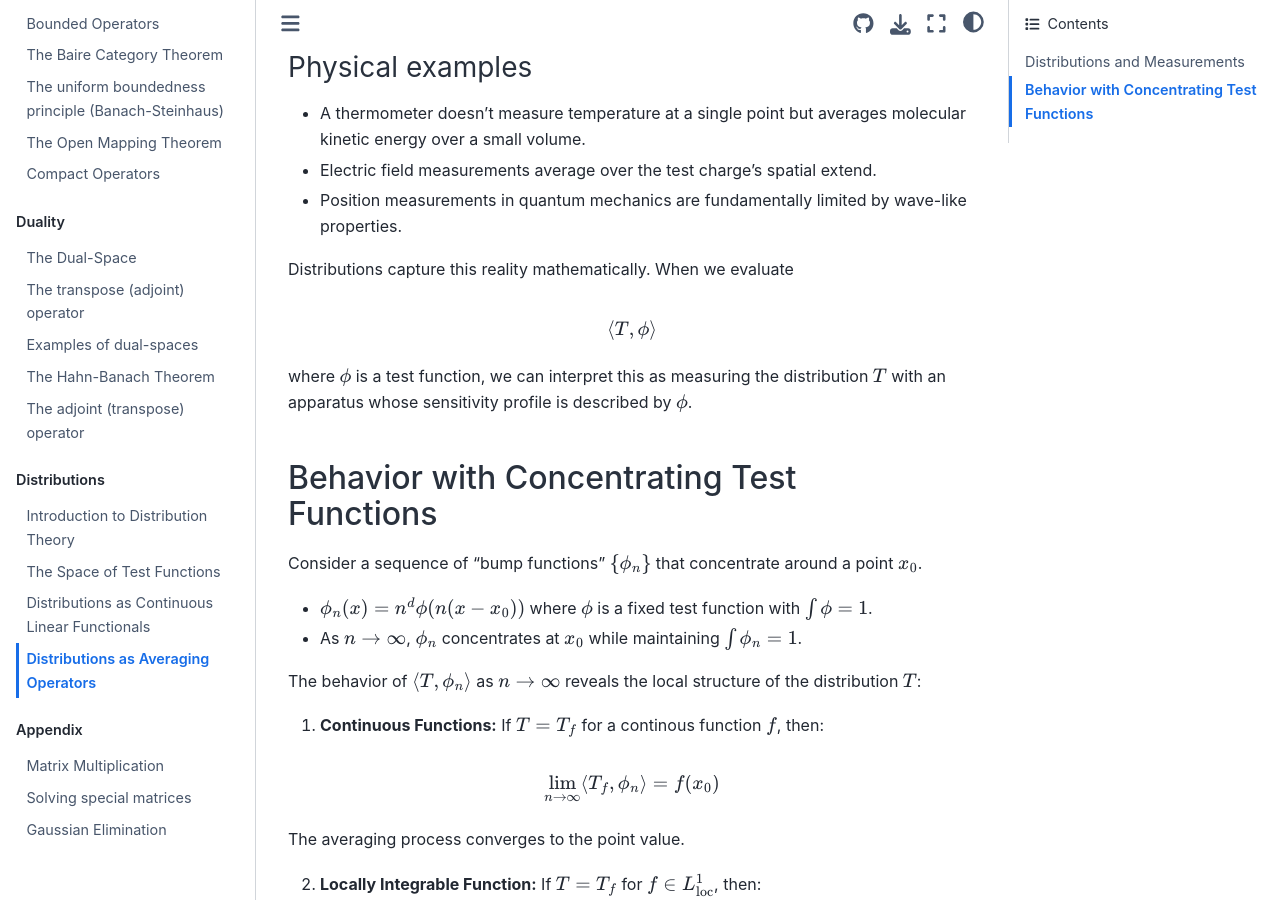
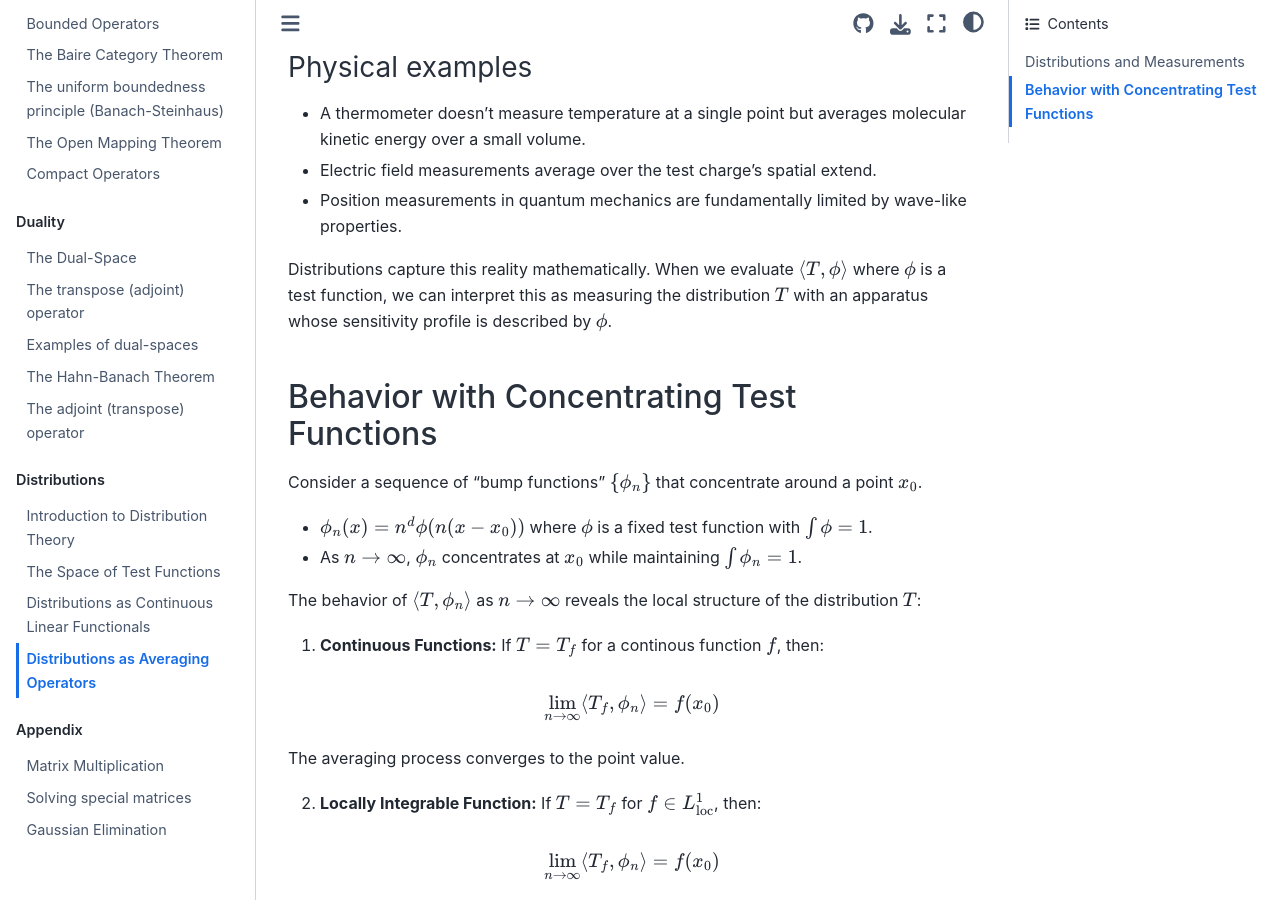
Before and after one commit to adrs0049/MATH725, a Jupyter Book: the page built from distributions/averaging.md, in a window 1280 px wide and 900 px high, scrolled down 1018 px. Built offline with Jupyter Book 1.0.4 settings and Sphinx 7.4.7 and the Sphinx Book theme 1.1.4, drawn with Linux system fonts in a browser that asks for light colours; pages that are not in the unit, such as notebooks, are missing from menus.

Commit message:
More rendering.

```diff
--- a/distributions/averaging.md
+++ b/distributions/averaging.md
@@ -48,10 +48,8 @@ kinetic energy over a small volume.
 - Position measurements in quantum mechanics are fundamentally limited by wave-like properties.
 
 Distributions capture this reality mathematically. When we evaluate
-
-$$ \langle T, \phi \rangle$$
-
-where $\phi$ is a test function, we can interpret this as measuring the distribution
+$ \langle T, \phi \rangle$ where $\phi$ is a test function, we can interpret this
+as measuring the distribution
 $T$ with an apparatus whose sensitivity profile is described by $\phi$.
 
 
```
